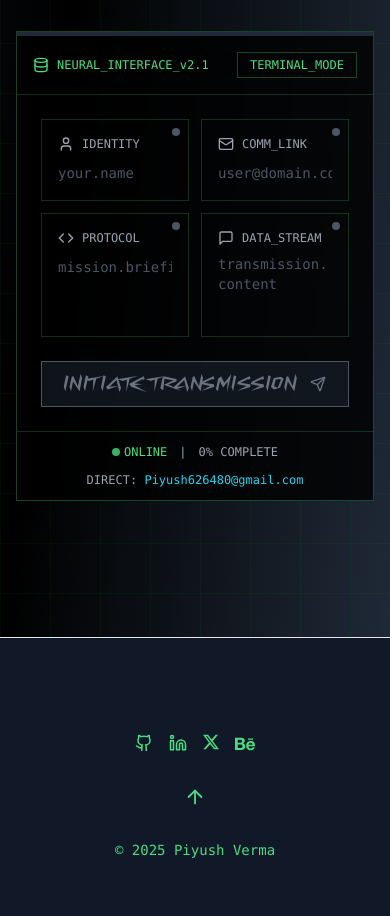
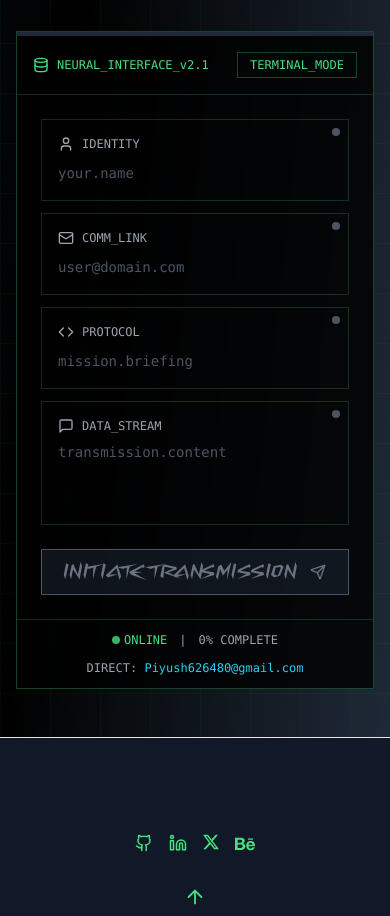
Before and after one commit to Piyushverma-tech/My_Portfolio, a React (Vite) app: page / in a window 390 px wide. Shown: the part 3617-4533 px from the top of the page. Built offline with nearby package versions, Linux system fonts and the light colour scheme.

Commit message:
minor UI adjustment

```diff
--- a/src/sections/About.jsx
+++ b/src/sections/About.jsx
@@ -301,7 +301,7 @@ const About = () => {
   const handleDownloadResume = () => {
     const link = document.createElement('a');
     link.href =
-      'https://drive.google.com/uc?export=download&id=1J2zIT7hhaayn_gWdfNHpMApbYDk0sRTW';
+      'https://drive.google.com/uc?export=download&id=1ByAn-vfeUPHLqdoctfx0WkUUKNrmQDec';
 
     link.download = 'Piyush_Verma_Resume.pdf';
     document.body.appendChild(link);
--- a/src/sections/Contact.jsx
+++ b/src/sections/Contact.jsx
@@ -649,7 +649,7 @@ const ContactForm = () => {
                       value={terminalInput}
                       onChange={(e) => setTerminalInput(e.target.value)}
                       onKeyPress={handleTerminalCommand}
-                      className="flex-1 bg-transparent text-green-400 outline-none font-mono"
+                      className="flex-1 bg-transparent text-cyan-400 outline-none font-mono"
                       placeholder={
                         terminalMode === 'edit'
                           ? 'Enter new value...'
@@ -677,7 +677,7 @@ const ContactForm = () => {
                 className="p-6"
               >
                 {/* Compact Form Grid */}
-                <div className="grid grid-cols-2 gap-3 mb-6">
+                <div className="grid sm:grid-cols-2 grid-cols-1 gap-3 mb-6">
                   {fields.map((field, index) => {
                     const Icon = field.icon;
                     const isActive = currentField === field.key;
--- a/src/sections/Homepage.jsx
+++ b/src/sections/Homepage.jsx
@@ -392,7 +392,7 @@ const HomePage = () => {
                   {/* Profile container */}
                   <motion.div
                     className="relative w-52 h-52 sm:w-80 sm:h-80 md:w-96 md:h-96"
-                    whileHover={{ scale: 1.02 }}
+                    // whileHover={{ scale: 1.02 }}
                     transition={{ duration: 0.3 }}
                   >
                     {/* Profile frame */}
```
Lines whose indentation alone changed are shown as unchanged.
